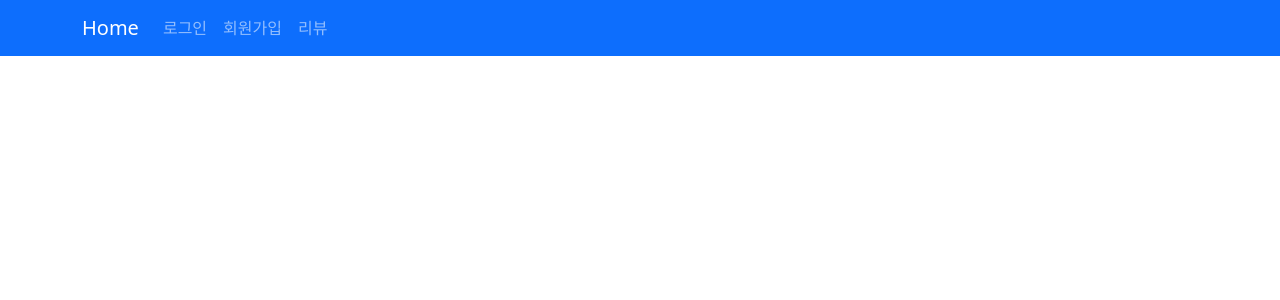
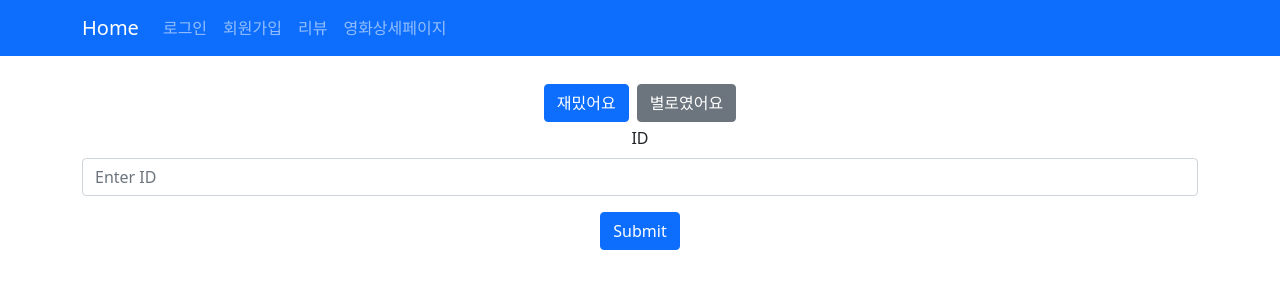
Before and after one commit to AdvancedWebProgramming/CGV, a React (Create React App) app in the folder frontend/: page /movie/ratingboard in a window 1280 px wide. Before the commit this address had no page. Shown: the top 300 px of the page. Built offline with nearby package versions, Linux system fonts and the light colour scheme.

Commit message:
로그인/회원가입 기본

```diff
--- a/frontend/src/App.js
+++ b/frontend/src/App.js
@@ -4,6 +4,8 @@ import React, {useState, useEffect} from 'react';
 import Navigation from './components/Navigation';
 import Login from './components/Login';
 import SignUp from './components/SignUp';
+import Ratingboard from './components/Ratingboard'
+import Movie from './components/Ratingboard'
 import { BrowserRouter, Route, Switch, Routes } from 'react-router-dom';
 function App() {
 
@@ -15,6 +17,8 @@ function App() {
                 <Routes>
                     <Route path="/login" element={<Login/>} />
                     <Route path="/signup" element={<SignUp/>} />
+                    <Route path="/movie/ratingboard" element={<Ratingboard/>} />//상세페이지에서 리뷰로 가도록
+                    <Route path="/movie" element={<Movie/>} />//상세페이지에서
                 </Routes>
             </BrowserRouter>
     </div>
--- a/frontend/src/components/Login.js
+++ b/frontend/src/components/Login.js
@@ -1,5 +1,5 @@
 import {useState} from 'react';
-import { Form, Button } from 'react-bootstrap'
+import { Form, Button, Container } from 'react-bootstrap'
 import axios from 'axios';
 import {useNavigate} from "react-router-dom";
 
@@ -39,6 +39,7 @@ const Login = () => {
 
     return (
         <div>
+        <Container>
             <Form>
               <Form.Group className="mb-3" controlId="formBasicEmail">
                 <Form.Label>ID</Form.Label>
@@ -54,6 +55,7 @@ const Login = () => {
                 Submit
               </Button>
             </Form>
+            </Container>
         </div>
     );
 };
--- a/frontend/src/components/Navigation.js
+++ b/frontend/src/components/Navigation.js
@@ -8,7 +8,8 @@ const Navigation = () =>{
             <Nav className="me-auto">
             <Nav.Link href="/login">로그인</Nav.Link>
             <Nav.Link href="/signup">회원가입</Nav.Link>
-            <Nav.Link href="/ratingboard">리뷰</Nav.Link>
+            <Nav.Link href="/movie/ratingboard">리뷰</Nav.Link>
+            <Nav.Link href="/movie">영화상세페이지</Nav.Link>
             </Nav>
             </Container>
         </Navbar>
--- a/frontend/src/components/Ratingboard.js
+++ b/frontend/src/components/Ratingboard.js
@@ -0,0 +1,69 @@
+import {useState} from 'react';
+import { Form, Button, Container } from 'react-bootstrap'
+import axios from 'axios';
+import {useNavigate} from "react-router-dom";
+
+const Login = () => {
+    const navigate = useNavigate();
+
+    const[data, setData] = useState({
+        isliked:'',
+        content:'',
+        movie:'',
+        writer:''
+    })
+
+    const changeData =(e)=>{
+        setData({
+            ...data,
+            [e.target.name]:e.target.value
+        })
+
+        console.log("a")
+    }
+
+    const submit =()=>{
+        axios.post("/login", {
+            isliked:data.isliked,
+            content:data.content
+        }).then((resp)=>{
+            if(resp.data==="success"){//서버 respond보고 수정해야함
+                alert("로그인 성공")
+            }
+            else if(resp.data==="wrong ID"){//서버 respond보고 수정해야함
+                alert("ID를 잘못 입력하였습니다")
+            }
+            else if(resp.data==="wrong password"){//서버 respond보고 수정해야함
+                alert("password를 잘못 입력하였습니다")
+            }
+        })
+    }
+
+    return (
+        <div>
+        <Container>
+            <Form>
+
+              <Button variant="primary" className = "m-1" type="submit">
+                               재밌어요
+              </Button>
+
+              <Button variant="secondary" className = "m-1" type="submit">
+                              별로였어요
+              </Button>
+
+              <Form.Group className="mb-3" controlId="formBasicEmail">
+                <Form.Label>ID</Form.Label>
+                <Form.Control type="text" name = "id" onChange={changeData} value={data.id} placeholder="Enter ID"/>
+              </Form.Group>
+
+              <Button vaiantr="primary" type="submit">
+                Submit
+              </Button>
+            </Form>
+            </Container>
+        </div>
+    );
+};
+
+export default Login;
```
Also changed, not shown: frontend/src/components/Movie.js (added), frontend/src/components/Reservation.js (added), frontend/src/components/TimeTable.js (added).
